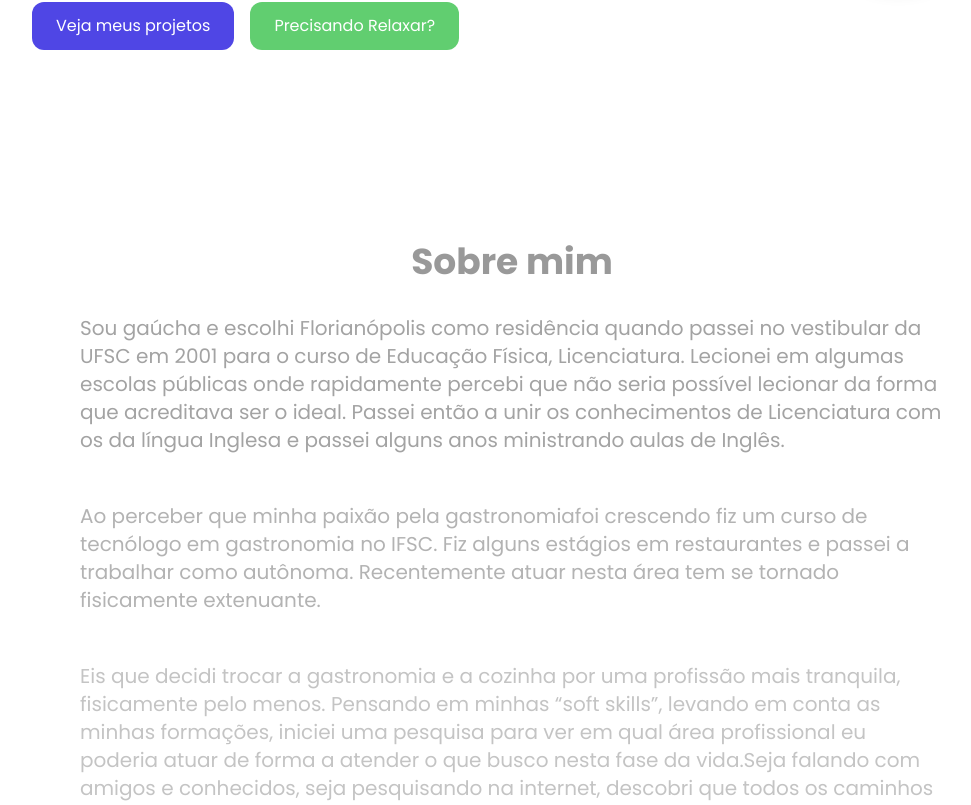
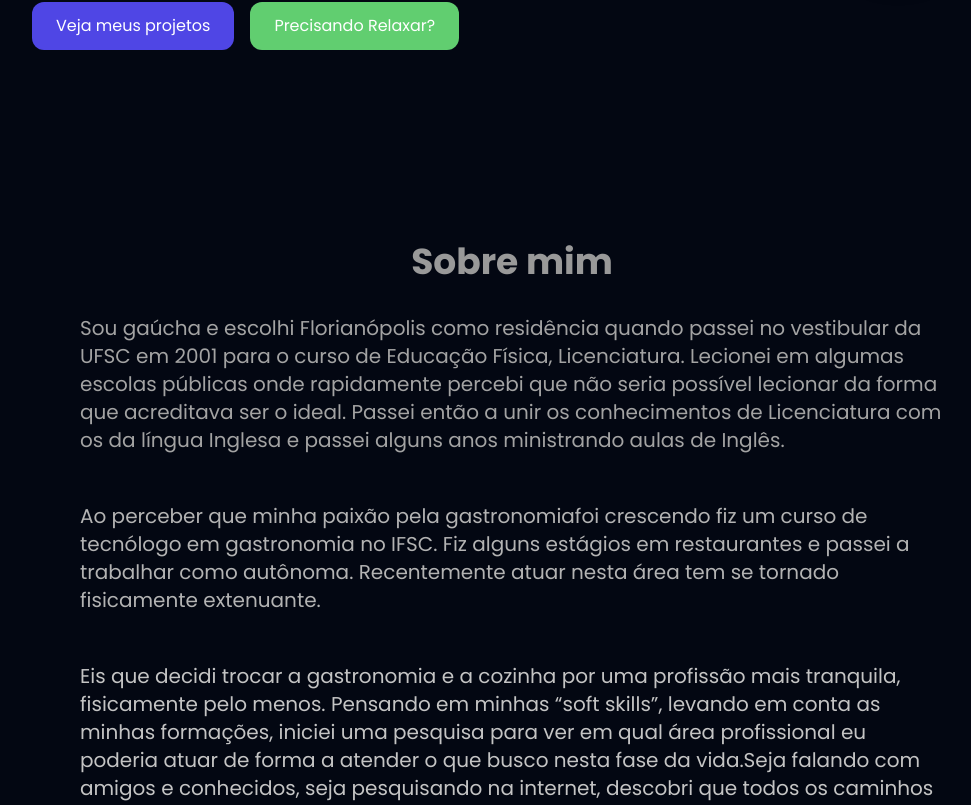
Before and after one commit to ClauSalomoni/ClauSalomoni.github.io, a React (Vite) app: page / in a window 1280 px wide. Shown: the part 466-1271 px from the top of the page, without its empty margins (128-1099 px from the left). Built offline with nearby package versions, Linux system fonts and the light colour scheme.

Commit message:
Implementa dark mode manual, fundo escuro padrão e ajustes no CSS global

```diff
--- a/src/App.tsx
+++ b/src/App.tsx
@@ -10,12 +10,17 @@ import PrecisandoRelaxar from "./components/PrecisandoRelaxar";
 import Evolucao from "./components/Evolucao";
 import BtnScrollTop from "./components/BtnScrollTop";
 import { useState } from "react";
-//criei a pages, vou adicionar arquivo e aqui devo importar(la tenho que export)
-//lembrar de mudar o caminho href do header do meu nome)
+import { useEffect } from 'react';
+
 export default function App() {
   const [mostrarSurpresa, setMostrarSurpresa] = useState(false);
+
+  useEffect(() => {
+    document.documentElement.classList.add('dark');
+  }, []);
+
   return (
-    <div className="relative min-h-screen bg-white text-gray-900 dark:bg-gray-950 dark:text-white overflow-hidden">
+    <div className="relative min-h-screen bg-gray-950 dark:text-white overflow-hidden">
 
       <Header />
 
--- a/src/index.css
+++ b/src/index.css
@@ -5,6 +5,12 @@
 html {
   scroll-behavior: smooth;
 }
+@layer base {
+  body {
+    @apply bg-secondary;
+  }
+}
+
 @layer components {
   .nav-link {
     @apply hover:underline px-1 py-0.5 text-sm md:text-base text-gray-800 dark:text-gray-200 focus:outline-none focus-visible:ring-2 focus-visible:ring-indigo-400 focus-visible:ring-offset-2 rounded;
--- a/tailwind.config.js
+++ b/tailwind.config.js
@@ -1,5 +1,6 @@
 /** @type {import('tailwindcss').Config} */
 export default {
+  darkMode: 'class',
   content: [
     "./index.html",
     "./src/**/*.{js,ts,jsx,tsx}"
```
